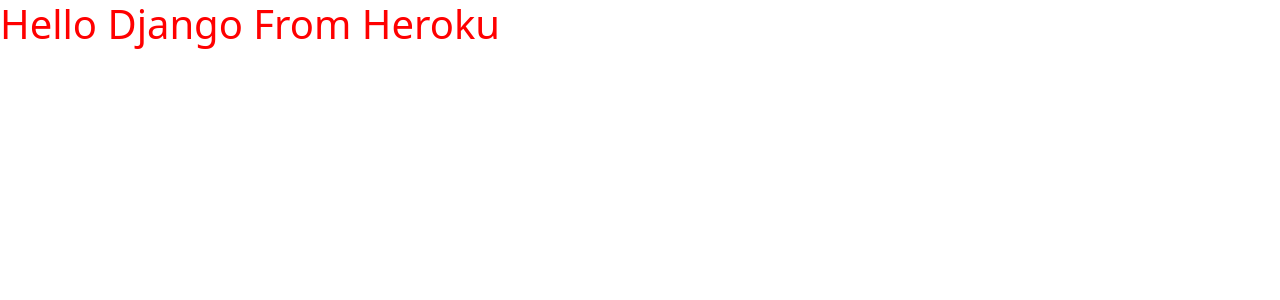
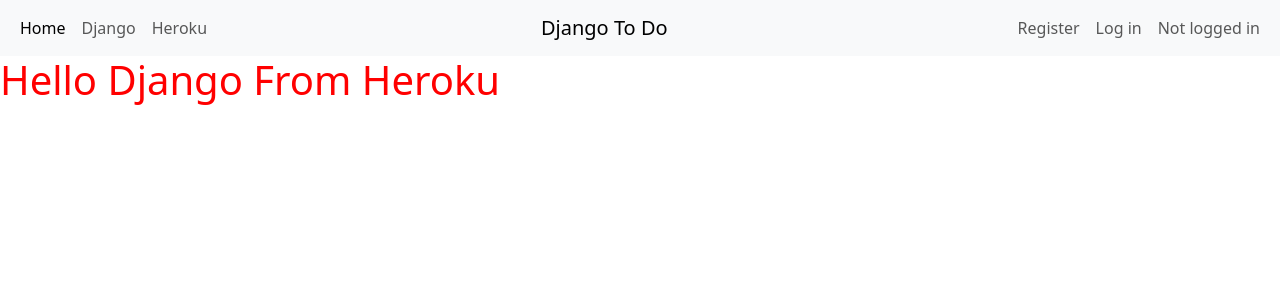
Before and after one commit to craigallendev/django-checklist, a Django app: page / in a window 1280 px wide. Shown: the top 300 px of the page. Run offline with Django 4.2, Linux system fonts and the light colour scheme.

Commit message:
Set nav bar for large screen

```diff
--- a/templates/base.html
+++ b/templates/base.html
@@ -13,14 +13,52 @@
         integrity="sha384-QWTKZyjpPEjISv5WaRU9OFeRpok6YctnYmDr5pNlyT2bRjXh0JMhjY6hW+ALEwIH" crossorigin="anonymous">
 
     <!-- Custom CSS -->
-    <link rel="stylesheet" href="{% static 'css/style.css' %}" >
+    <link rel="stylesheet" href="{% static 'css/style.css' %}">
 </head>
 
 <body>
+    <nav class="navbar navbar-expand-lg bg-body-tertiary">
+        <div class="container-fluid justify-content-between">
+            <div class="collapse navbar-collapse flex-grow-0" id="navbarToggler">
+                <ul class="navbar-nav me-auto mb-2 mb-lg-0">
+                    <li class="nav-item">
+                        <a class="nav-link active" aria-current="page" href="#">Home</a>
+                    </li>
+                    <li class="nav-item">
+                        <a class="nav-link" href="#">Django</a>
+                    </li>
+                    <li class="nav-item">
+                        <a class="nav-link" href="#">Heroku</a>
+                    </li>
+                </ul>
+            </div>
+            <div>
+                <a class="navbar-brand" href="#">Django To Do</a>
+            </div>
+            <div>
+                <ul class="navbar-nav me-auto mb-2 mb-lg-0">
+                    <li class="nav-item">
+                        <a class="nav-link" href="#">Register</a>
+                    </li>
+                    <li class="nav-item">
+                        <a class="nav-link" href="#">Log in</a>
+                    </li>
+                    <li class="nav-item">
+                        <a class="nav-link" href="#">Not logged in</a>
+                    </li>
+                </ul>
+            </div>
+            <button class="navbar-toggler" type="button" data-bs-toggle="collapse" data-bs-target="#navbarToggler"
+                aria-controls="navbarTogglerDemo01" aria-expanded="false" aria-label="Toggle navigation">
+                <span class="navbar-toggler-icon"></span>
+            </button>
+        </div>
+    </nav>
+
     {% block content %}
     {% endblock %}
 
-     <!-- Bootstrap JS -->
+    <!-- Bootstrap JS -->
     <script src="https://cdn.jsdelivr.net/npm/bootstrap@5.3.3/dist/js/bootstrap.bundle.min.js"
         integrity="sha384-YvpcrYf0tY3lHB60NNkmXc5s9fDVZLESaAA55NDzOxhy9GkcIdslK1eN7N6jIeHz" crossorigin="anonymous">
     </script>
```
